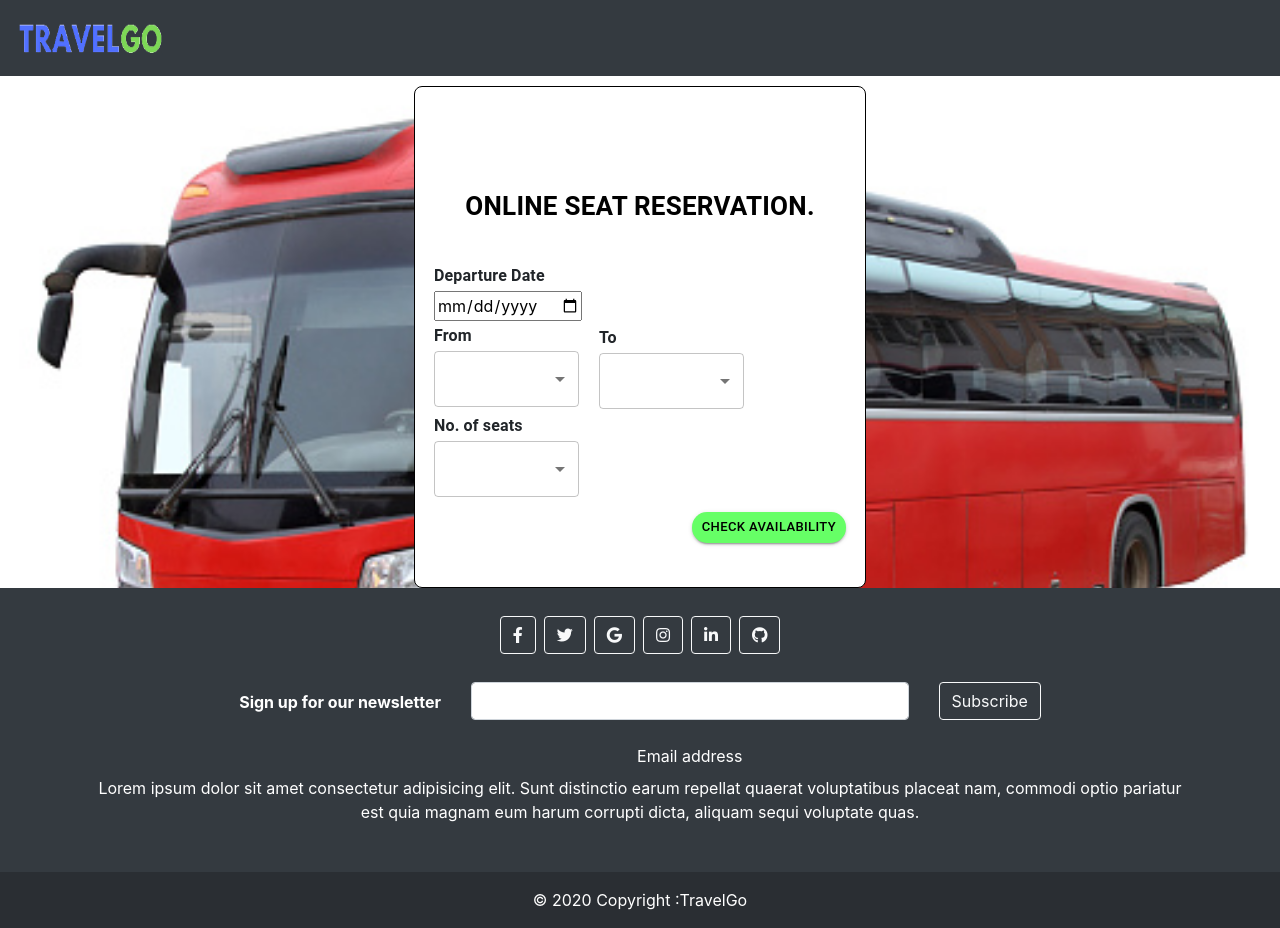
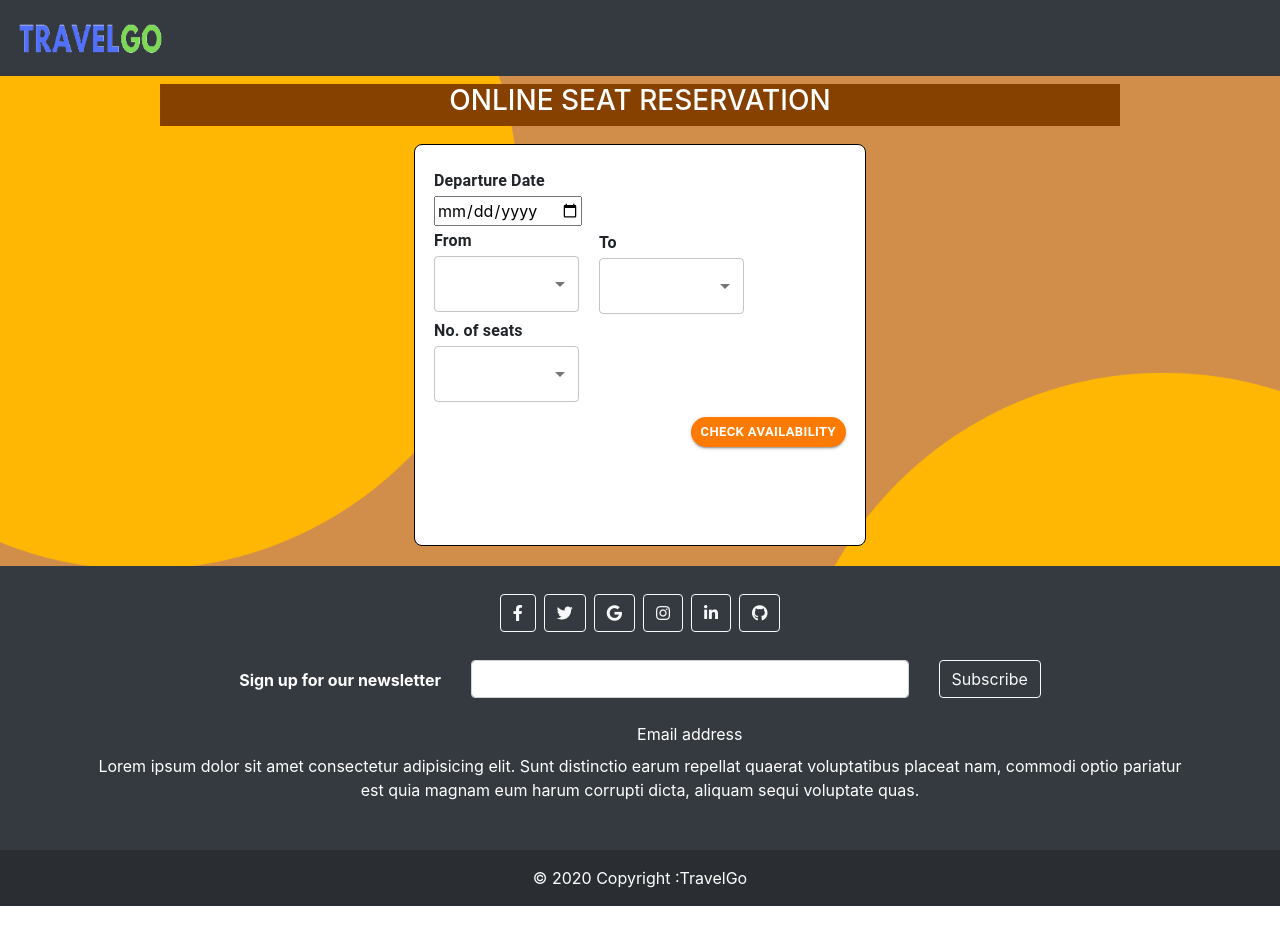
Before and after one commit to Tharushi1212/CSSE-frontend, a React (Create React App) app: page /bookingTicket in a window 1280 px wide. After the commit the page ends 906 px from the top, so only its background shows below. Built offline with nearby package versions, Linux system fonts and the light colour scheme.

Commit message:
#comment booking ticket frontend refactoring

```diff
--- a/src/components/bookingTicket.js
+++ b/src/components/bookingTicket.js
@@ -1,4 +1,4 @@
-import React, { useEffect, useState } from 'react';
+import React, { useEffect, useState, Component } from 'react';
 import {
   FormControl,
   Box,
@@ -14,15 +14,17 @@ import Paper from '@mui/material/Paper';
 import Modal from '@mui/material/Modal';
 
 import bus from '../assets/bus.jpg';
+import cover from '../assets/Cover.png';
 import AdminViewBookedSeats from './adminViewBookedSeats';
 
 const ColorButton = styled(Button)(({ theme }) => ({
-  backgroundColor: '#66ff66',
+  backgroundColor: '#FF7A00',
   '&:hover': {
-    backgroundColor: '#66ff66',
+    backgroundColor: '#FF7A00',
   },
-  outlineColor: '#66ff66',
-  color: 'black',
+  outlineColor: '#FF7A00',
+  color: 'white',
+  fontWeight: 600,
   autoCapitalize: 'none',
   borderRadius: 15,
 }));
@@ -90,7 +92,7 @@ const BookingTicket = () => {
   };
 
   const myStyle = {
-    backgroundImage: `url(${bus})`,
+    backgroundImage: `url(${cover})`,
 
     marginTop: '-70px',
     // fontSize: '50px',
@@ -100,6 +102,29 @@ const BookingTicket = () => {
 
   return (
     <>
+      {/* <div
+        className="col-md-8 mt-4 mx-auto"
+        style={{
+          display: 'flex',
+          flexDirection: 'column',
+          alignItems: 'center',
+          justifyContent: 'center',
+        }}
+      > */}
+      <div
+        className="col-lg-9 mt-2 mb-2"
+        style={{
+          backgroundColor: '#864000',
+          color: 'white',
+          width: '100%',
+          display: 'flex',
+          alignItems: 'center',
+          justifyContent: 'center',
+          margin: 'auto',
+        }}
+      >
+        <h3> ONLINE SEAT RESERVATION</h3>
+      </div>
       <div style={myStyle}>
         <div
           style={{
@@ -113,29 +138,18 @@ const BookingTicket = () => {
               backgroundColor: '#ffffff',
               border: '1px solid black',
               borderRadius: 8,
+              marginBottom: 20,
+
               //opacity: 0.6,
             }}
           >
             <FormControl
               sx={{
                 width: 450,
-                height: 500,
-                //marginTop: -48,
+                height: 400,
               }}
             >
-              <Typography
-                style={{
-                  textAlign: 'center',
-                  fontWeight: 'bold',
-                  marginBottom: 14,
-                  marginTop: 100,
-                  fontSize: 26,
-                  color: '#000000',
-                }}
-              >
-                ONLINE SEAT RESERVATION.
-              </Typography>
-              <Box style={{ padding: 19, width: 450, height: 600 }}>
+              <Box style={{ padding: 19, width: 450, height: 500 }}>
                 <div style={{ marginTop: 5 }}>
                   <Typography style={{ marginBottom: 3, fontWeight: 600 }}>
                     Departure Date
@@ -239,6 +253,7 @@ const BookingTicket = () => {
           </div>
         </div>
       </div>
+
       {/* availability modal */}
       <div>
         <Modal
```
Also changed, not shown: src/App.js (+26 -19 lines), src/assets/Cover.png (added).
